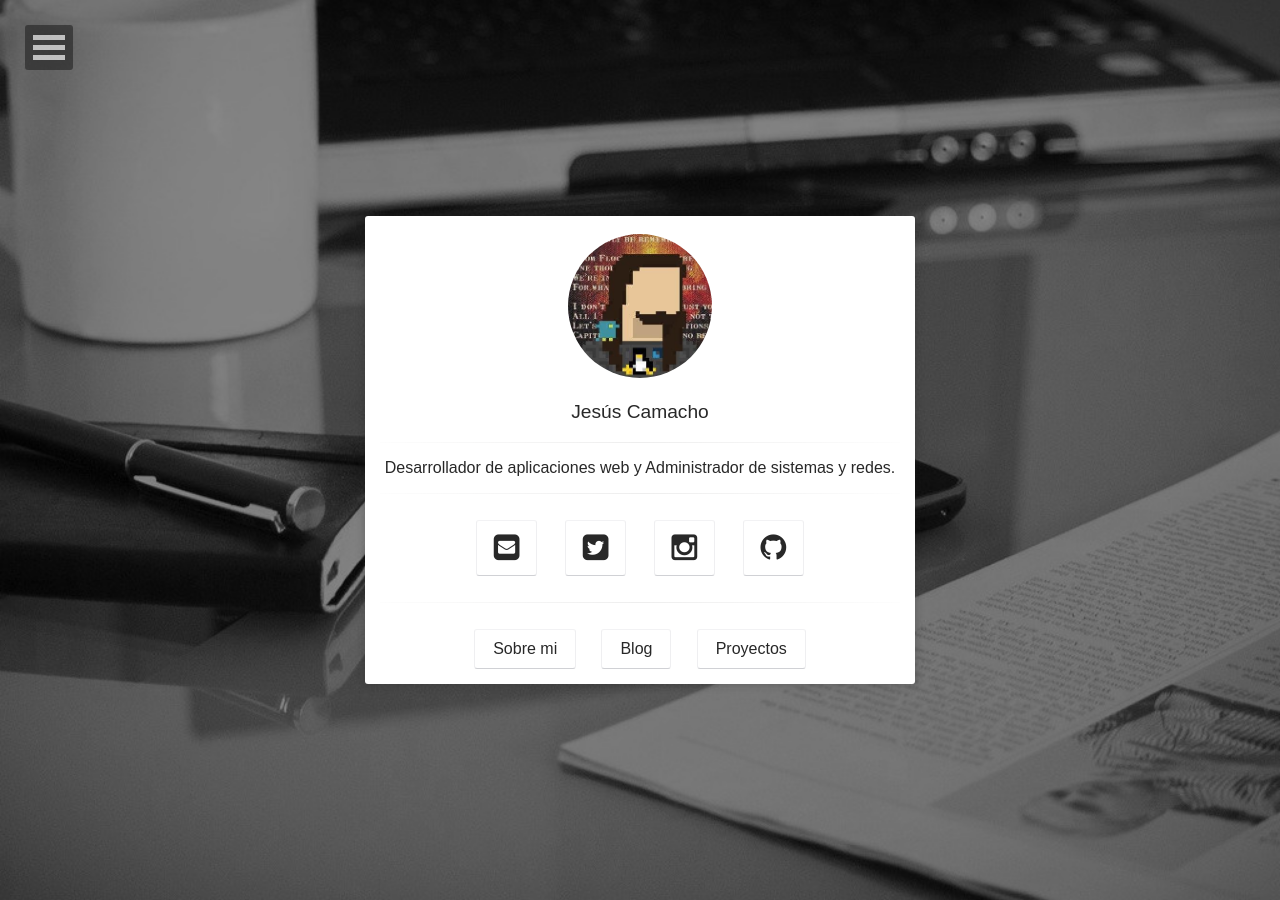
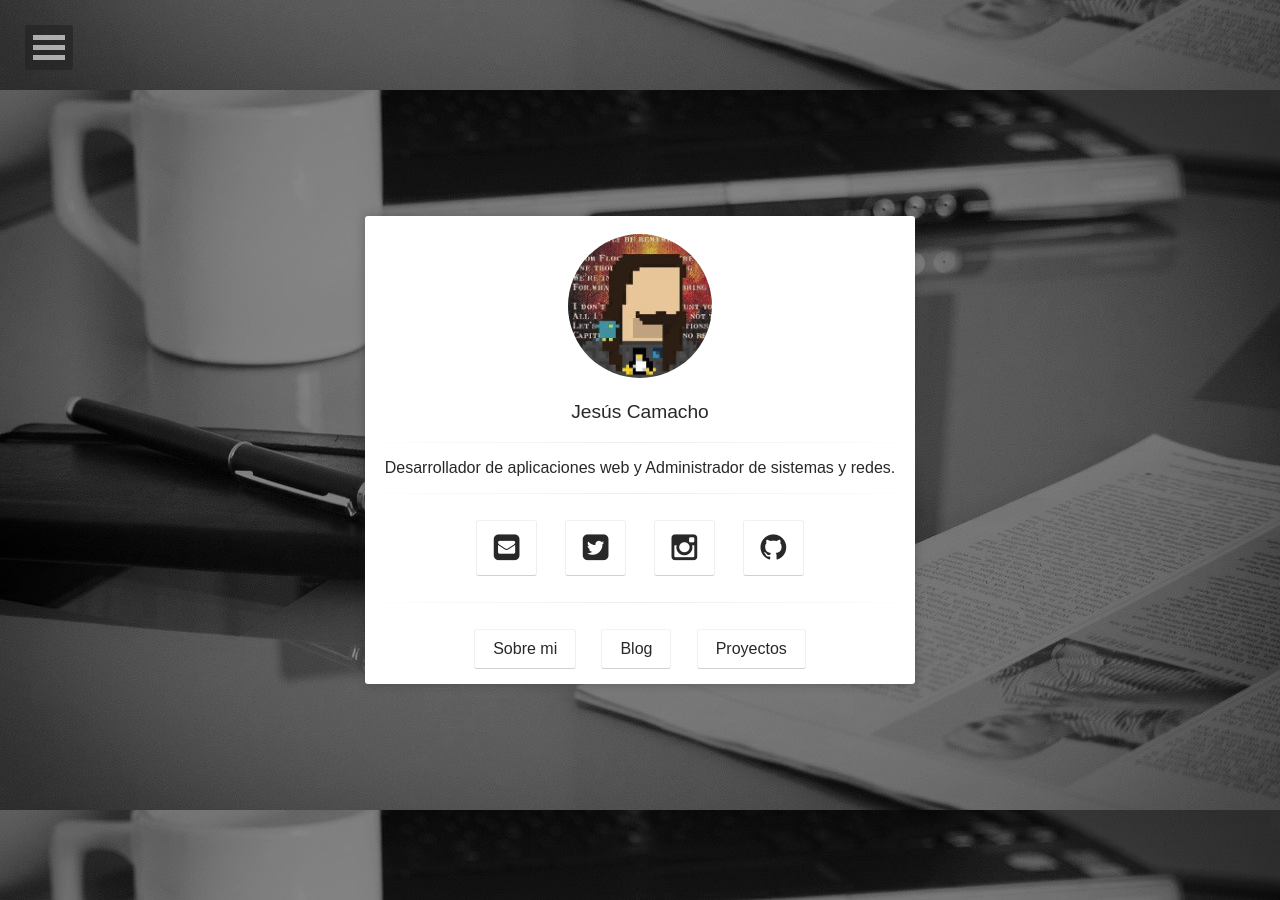
Before and after one commit to Zagur/zagur.github.io, a Jekyll site: the page built from index.html, in a window 1280 px wide. Built offline with Jekyll 4.4.1, drawn with Linux system fonts in a browser that asks for light colours; some web fonts are replaced; comment, search, counter and statistics services are not loaded.

Commit message:
new config

```diff
--- a/_config.yml
+++ b/_config.yml
@@ -1,13 +1,12 @@
 # Site
 title:              Jesús Camacho
-bio:                'Desarrollador de aplicaciones web
-                    y Administrador de sistemas y redes.'
+bio:                'Desarrollador de aplicaciones web y Administrador de sistemas y redes.'
 description:        "Autor de #PortalLinux, #PlanetLibre y #LibroDeTrucos"
 reading_time:       true
 words_per_minute:   200
 logo:               'assets/img/avatar.jpeg'
 background:         'assets/img/placeholder-big.jpg'
-tiled_bg:           false   # Set this true if you want to tile your background image, otherwise it will be covered
+tiled_bg:           true   # Set this true if you want to tile your background image, otherwise it will be covered
 locale:             es_ES
 url:                http://zagur.github.io
 
```
